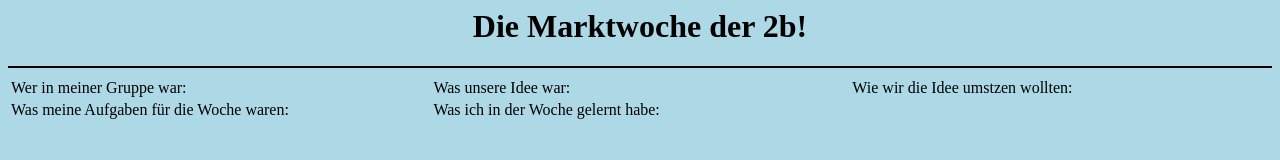
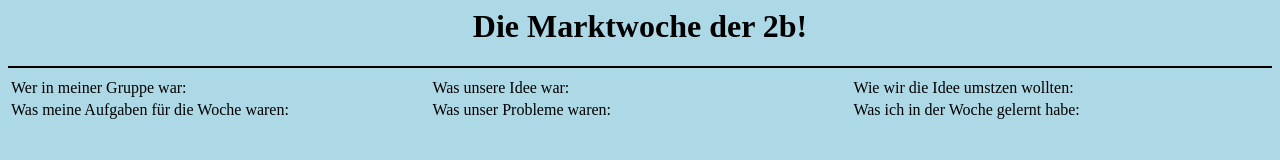
Before and after one commit to YTHypexPrimed88/Marktwoche, a plain HTML site: page index.html in a window 1280 px wide. Drawn offline with Linux system fonts and the light colour scheme.

Commit message:
Update index.html

```diff
--- a/index.html
+++ b/index.html
@@ -43,6 +43,7 @@
 			     <td>Was unsere Idee war:</td>
 			     <td>Wie wir die Idee umstzen wollten:</tr>
 			     <td>Was meine Aufgaben für die Woche waren:</td>
+			     <td>Was unser Probleme waren:</td>
 			     <td>Was ich in der Woche gelernt habe:</td>
 			     </td>
 
```
